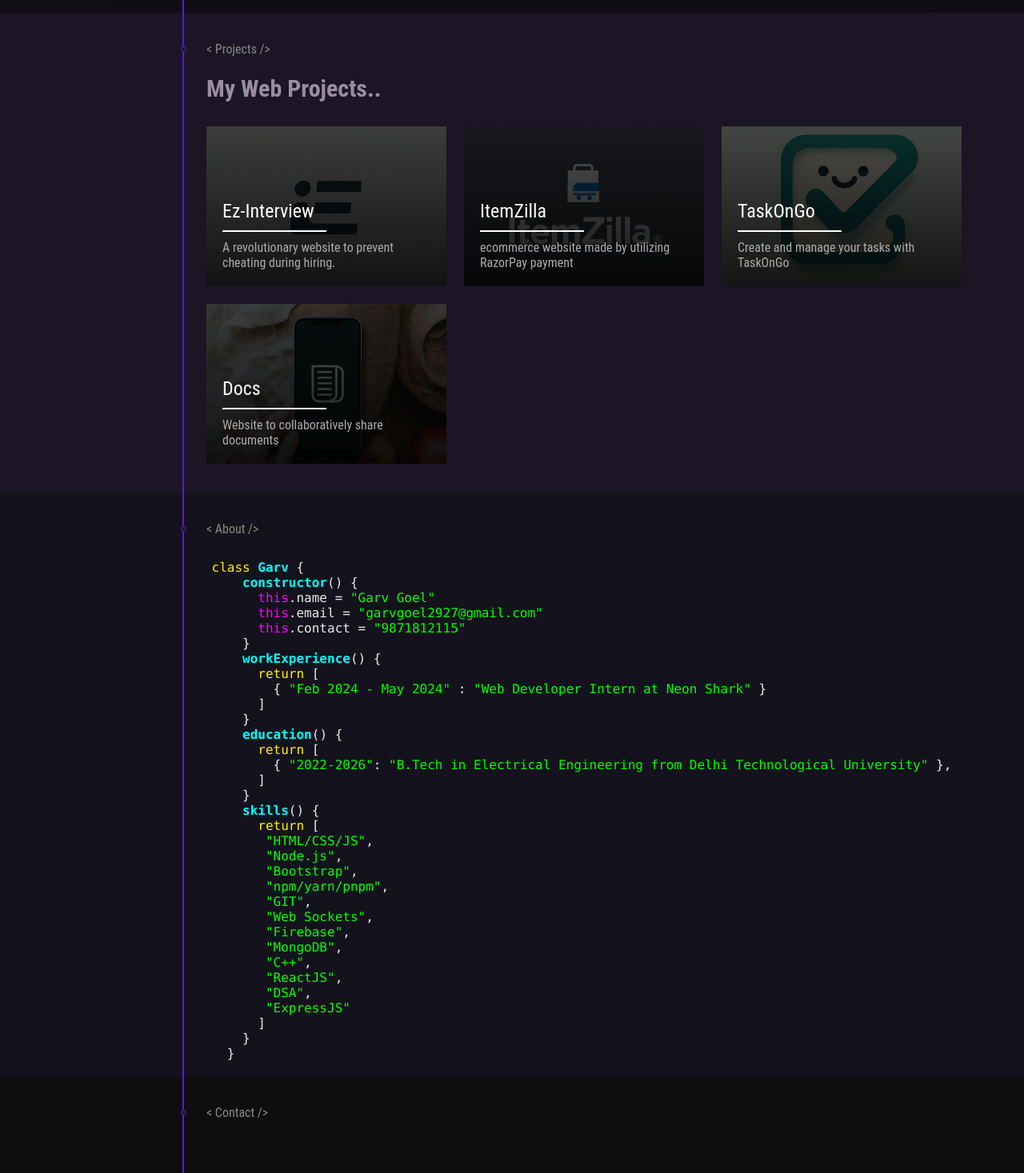
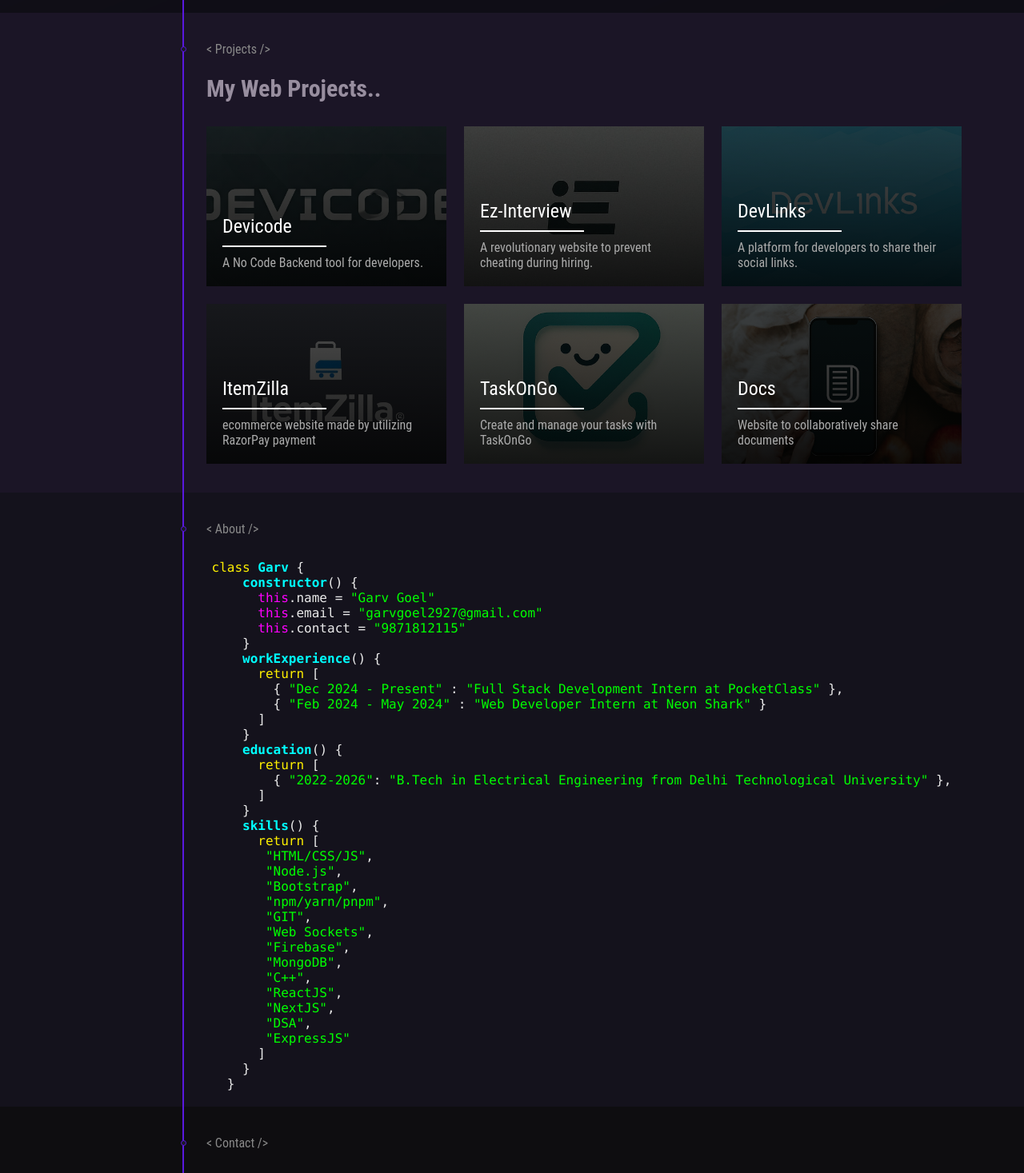
Before and after one commit to GarvGoel08/portfolio, a React (Create React App) app: page / in a window 1280 px wide. Shown: the part 784-2251 px from the top of the page at 80% size. Built offline with nearby package versions, Linux system fonts and the light colour scheme.

Commit message:
Updated Content

```diff
--- a/src/Components/About/About.js
+++ b/src/Components/About/About.js
@@ -21,6 +21,7 @@ export default function About() {
     }
     workExperience() {
       return [
+        { "Dec 2024 - Present" : "Full Stack Development Intern at PocketClass" },
         { "Feb 2024 - May 2024" : "Web Developer Intern at Neon Shark" }
       ]
     }
@@ -41,6 +42,7 @@ export default function About() {
        "MongoDB",
        "C++",
        "ReactJS",
+       "NextJS",
        "DSA",
        "ExpressJS"
       ]
--- a/src/Components/Projects/Projects.js
+++ b/src/Components/Projects/Projects.js
@@ -13,7 +13,9 @@ export default function Projects() {
         <div className="ProjectsHeading">My Web Projects..</div>
         {/* Project Card */}
         <div className="projectsList">
+          <ProjectCard link="https://devicode.vercel.app/" title="Devicode" description="A No Code Backend tool for developers." image="/Images/Devicode.jpg"/>
           <ProjectCard link="https://ezinterview.vercel.app" title="Ez-Interview" description="A revolutionary website to prevent cheating during hiring." image="/Images/EzInerviewLogo.jpeg"/>
+          <ProjectCard link="https://dev-links-one-rust.vercel.app" title="DevLinks" description="A platform for developers to share their social links." image="/Images/DevLinks.png"/>
           <ProjectCard link="https://item-zilla-frontend.vercel.app/" title="ItemZilla" description="ecommerce website made by utilizing RazorPay payment" image="/Images/ItemZilla.png"/>
           <ProjectCard link="https://taskongo.vercel.app/" title="TaskOnGo" description="Create and manage your tasks with TaskOnGo" image="/Images/TOG_Logo.png"/>
           <ProjectCard link="https://sheets-theta.vercel.app/" title="Docs" description="Website to collaboratively share documents" image="/Images/Docs.png"/>
```
Also changed, not shown: public/Images/DevLinks.png (added), public/Images/Devicode.jpg (added).
